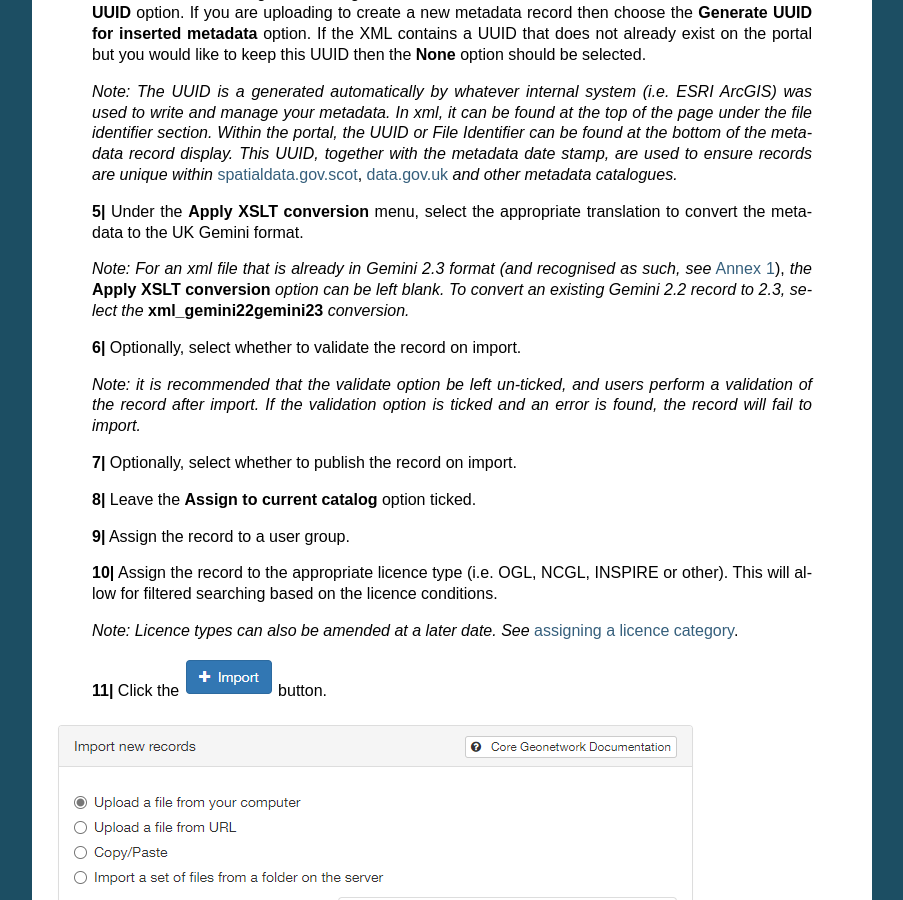
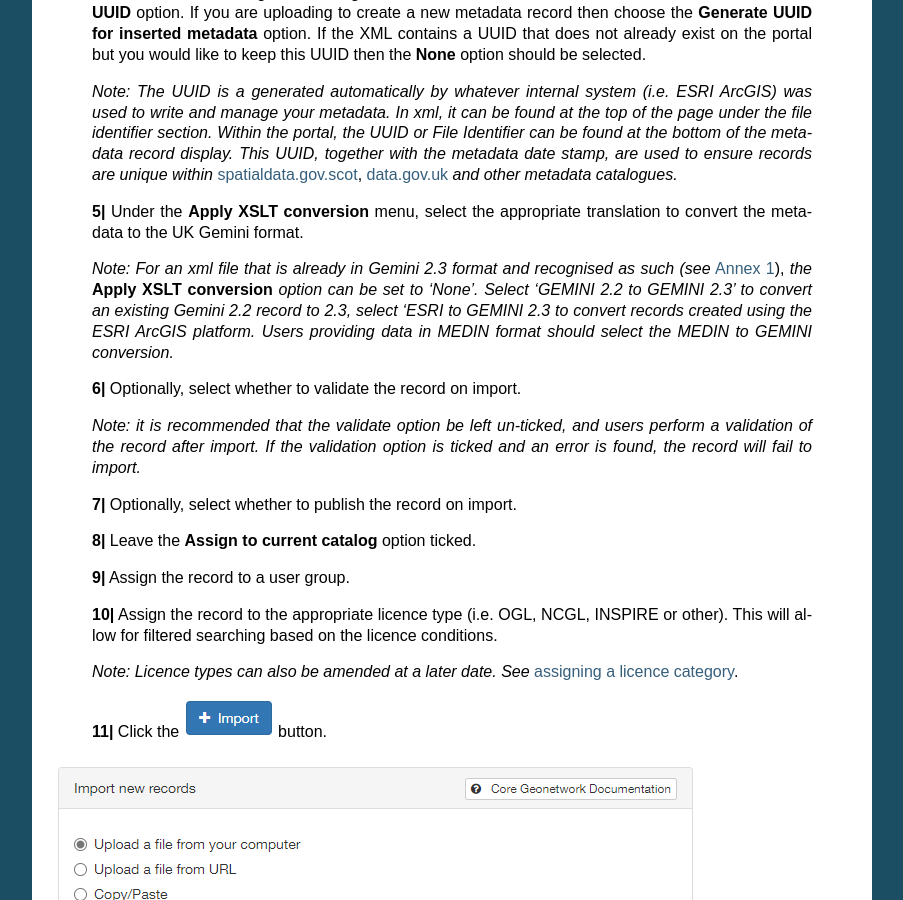
Before and after one commit to AstunTechnology/ssdidocs, a Sphinx documentation site: the page built from docs/UserDoc_Chap5_Create.rst, in a window 1280 px wide and 900 px high, scrolled down 535 px. Shown: the whole window, without its empty margins (198-1101 px from the left). Built offline with Sphinx 7.4.7, drawn with Linux system fonts in a browser that asks for light colours.

Commit message:
Updated for Geonetwork 3.10.x, Gemini 2.3

```diff
--- a/docs/UserDoc_Chap5_Create.rst
+++ b/docs/UserDoc_Chap5_Create.rst
@@ -24,7 +24,7 @@ To import an existing XML metadata record:
 
 	**5|** Under the **Apply XSLT conversion** menu, select the appropriate translation to convert the metadata to the UK Gemini format.
 
-	*Note: For an xml file that is already in Gemini 2.3 format (and recognised as such, see* `Annex 1 <UserDoc_Chap8_Annex1.html#annex-1-requirements-for-metadata-to-be-correctly-identified-as-uk-gemini>`__), *the* **Apply XSLT conversion** *option can be left blank. To convert an existing Gemini 2.2 record to 2.3, select the* **xml_gemini22gemini23** *conversion.*
+	*Note: For an xml file that is already in Gemini 2.3 format and recognised as such (see* `Annex 1 <UserDoc_Chap8_Annex1.html#annex-1-requirements-for-metadata-to-be-correctly-identified-as-uk-gemini>`__), *the* **Apply XSLT conversion** *option can be set to 'None'. Select 'GEMINI 2.2 to GEMINI 2.3' to convert an existing Gemini 2.2 record to 2.3, select 'ESRI to GEMINI 2.3 to convert records created using the ESRI ArcGIS platform. Users providing data in MEDIN format should select the MEDIN to GEMINI conversion.*
 
 	**6|** Optionally, select whether to validate the record on import.
 
```
